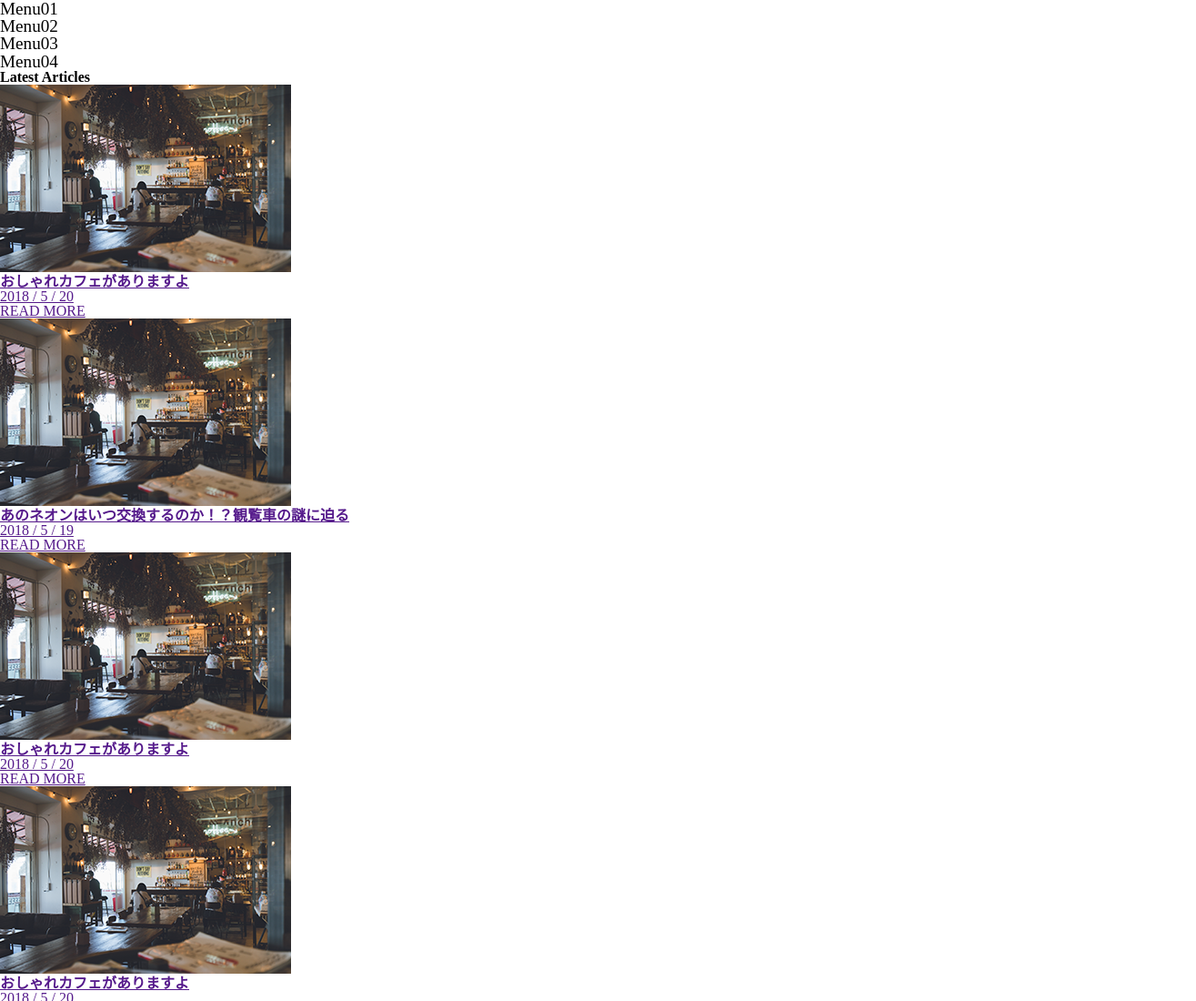
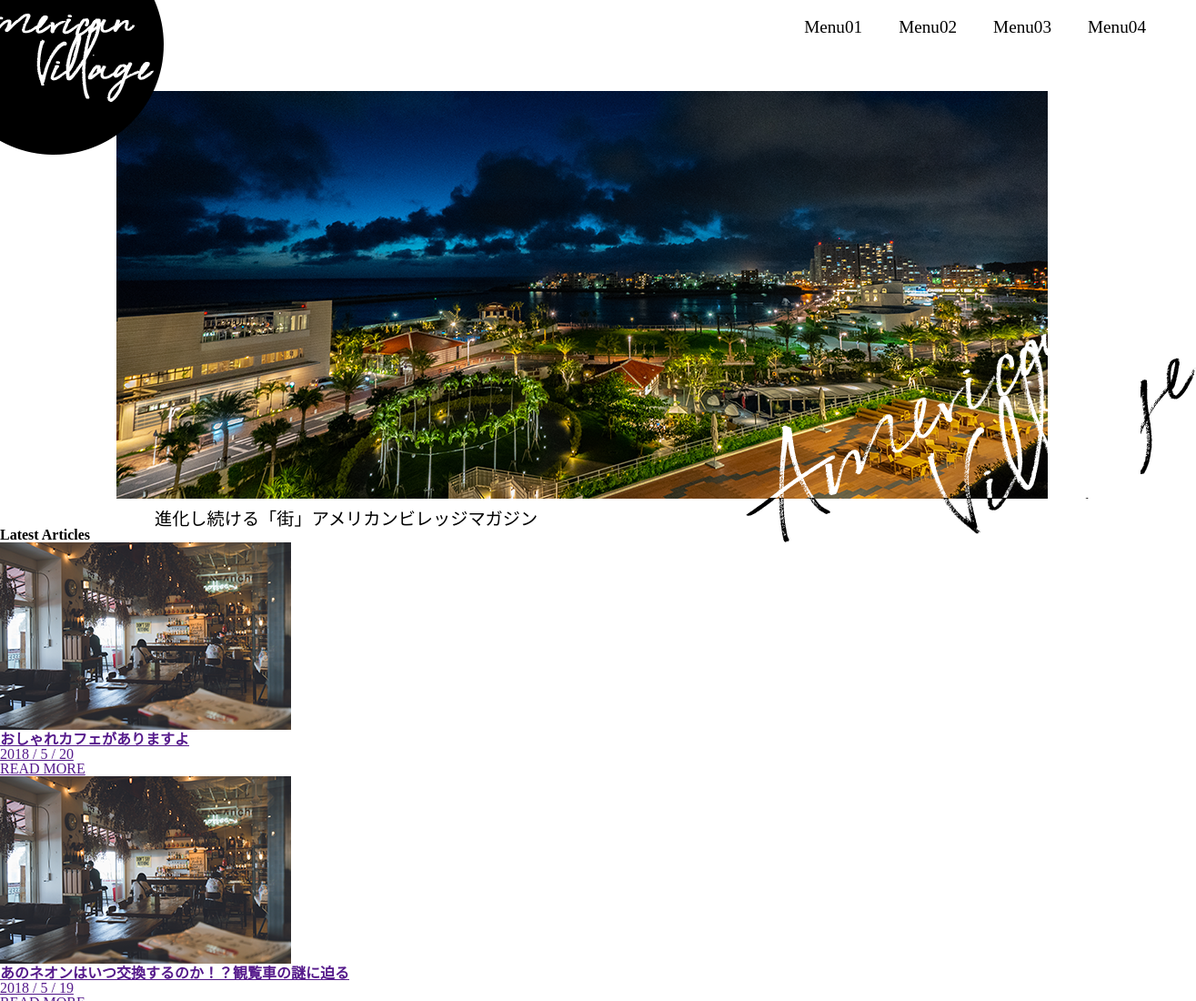
Before and after one commit to erika625/OJT, a website: page index.html in a window 1280 px wide. Shown: the top 1100 px of the page at 91% size, 1315 px wide, since content can reach past the window. Drawn offline with Linux system fonts and the light colour scheme.

Commit message:
レスポンシブ途中

```diff
--- a/index.html
+++ b/index.html
@@ -12,16 +12,23 @@
     <!-- header -->
     <header>
         <ul>
-            <li>Menu01</li>
-            <li>Menu02</li>
-            <li>Menu03</li>
-            <li>Menu04</li>
+            <li><a href="#">Menu01</a></li>
+            <li><a href="#">Menu02</a</li>
+            <li><a href="#">Menu03</a></li>
+            <li><a href="#">Menu04</a></li>
         </ul>
     </header>
     <!-- headerここまで -->
 
     <!-- mainvisual -->
-
+    <div class="mainvisual">
+       <div> <img class='visual_1'src="img\visual_1_pc.png"> </div>
+        <img class='logo1'src='img\logo.png'>
+        <img class='logo2'src='img\visual_text_pc.png'>
+    </div>
+    <div class="mainvisual_title">
+    <p>進化し続ける「街」アメリカンビレッジマガジン</p>
+    </div>
     <!-- mainvisualここまで -->
 
     <!-- main -->
--- a/sass/_top.scss
+++ b/sass/_top.scss
@@ -1,3 +1,33 @@
 header{
     font-size: larger;
+    height: 100px;
+    ul{
+    display: flex;
+    justify-content: flex-end;
+    li{
+    margin:20px;
+    a{
+    text-decoration: none;
+    color:black;
+    }
+    }
+    }
 }
+.mainvisual{
+    display: flex;
+    justify-content: center;
+    .logo1{
+    position: absolute;
+    right: 1100px;
+    bottom: 630px;
+    }
+    .logo2{
+    position: absolute;
+    left: 820px;
+    top: 335px;
+    }
+}
+.mainvisual_title{
+    font-size: larger;
+    margin:10px 0px 0px 170px;
+}
```
Also changed, not shown: css/style.css.
